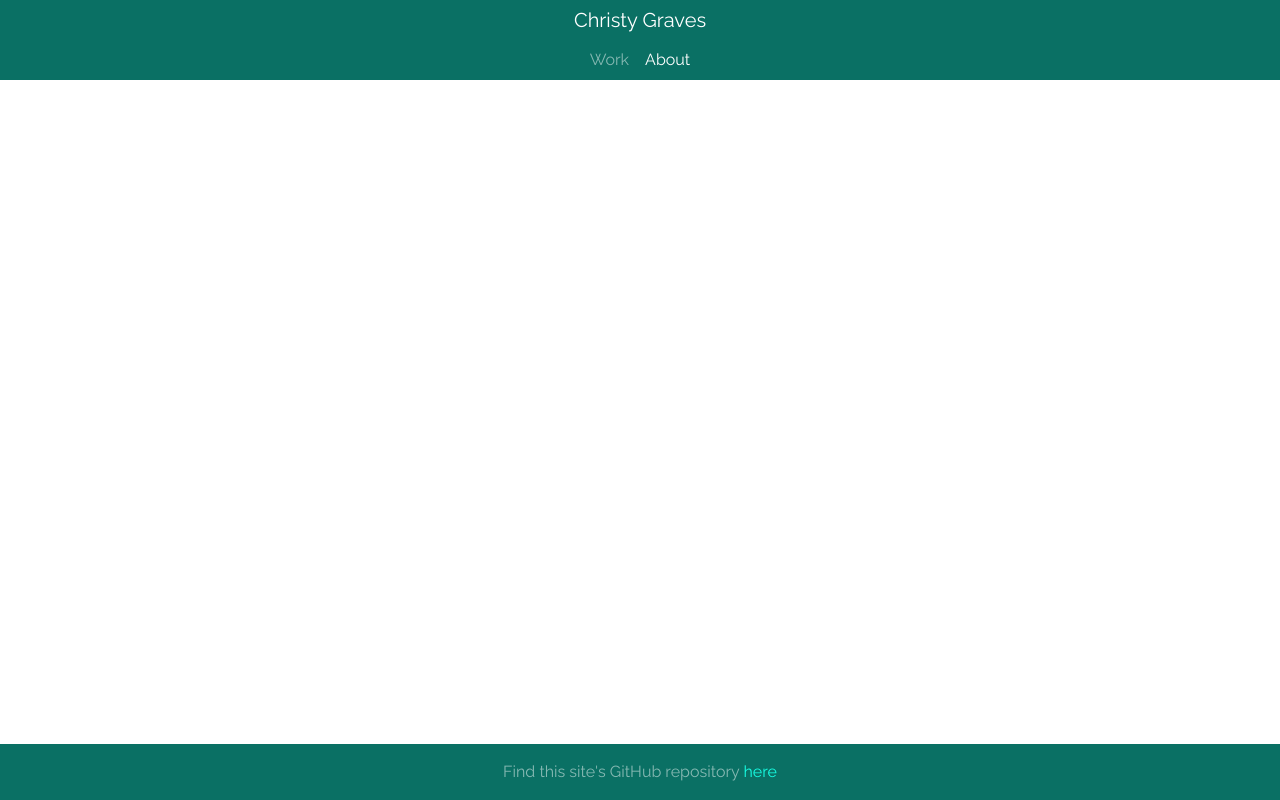
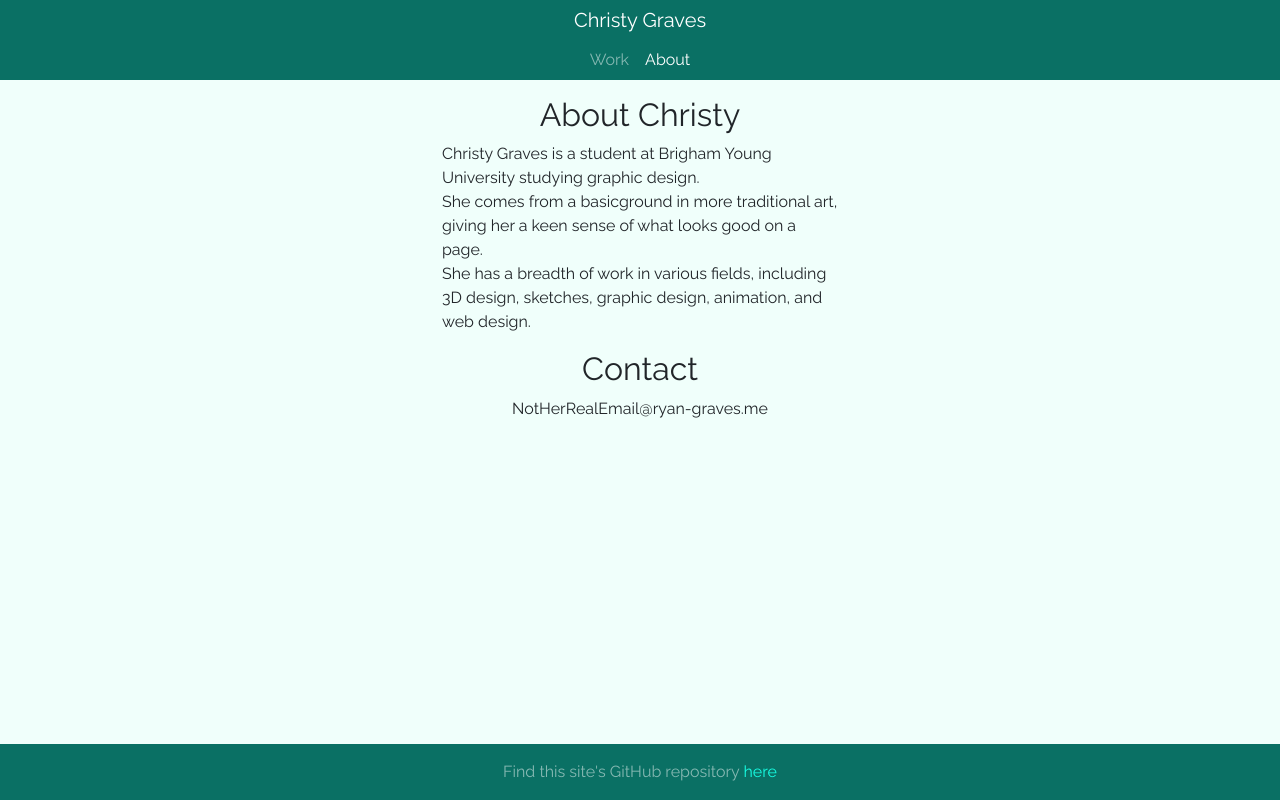
Before and after one commit to MetaRyan/CS260-creative-project-1, a plain HTML site: page pages/about.html in a window 1280 px wide. Drawn offline with nearby package versions, Linux system fonts and the light colour scheme.

Commit message:
Added about page

```diff
--- a/css/styles.css
+++ b/css/styles.css
@@ -5,6 +5,7 @@ body {
 
 body {
     font-family: 'Raleway', sans-serif !important;
+    background-color: #F0FFFB;
 }
 
 
--- a/pages/about.html
+++ b/pages/about.html
@@ -28,7 +28,31 @@
 
   <div id="content">
     <div class='row'>
-
+      <div class="col-xl-12 d-flex justify-content-center">
+        <h2>About Christy</h2>
+      </div>
+      <div class="col-xl-4 col-lg-3 col-md-3 col-sm-2 col-xs-0 d-flex justify-content-center">
+        <!--placeholder-->
+      </div>
+      <div class="col-xl-4 col-lg-6 col-md-6 col-sm-8 col-xs-12 d-flex justify-content-center">
+        <p>Christy Graves is a student at Brigham Young University studying graphic design.
+          <br>
+          She comes from a basicground in more traditional art, giving her a keen sense of what looks good on a page.
+          <br>
+          She has a breadth of work in various fields, including 3D design, sketches, graphic design, animation, and web design.
+        </p>
+      </div>
+      <div class="col-xl-12 d-flex justify-content-center">
+        <h2>Contact</h2>
+      </div>
+      <div class="col-xl-4 col-lg-3 col-md-3 col-sm-2 col-xs-0 d-flex justify-content-center">
+        <!--placeholder-->
+      </div>
+      <div class="col-xl-4 col-lg-6 col-md-6 col-sm-8 col-xs-12 d-flex justify-content-center">
+        <p>
+          NotHerRealEmail@ryan-graves.me
+        </p>
+      </div>
     </div>
   </div>
 
```
